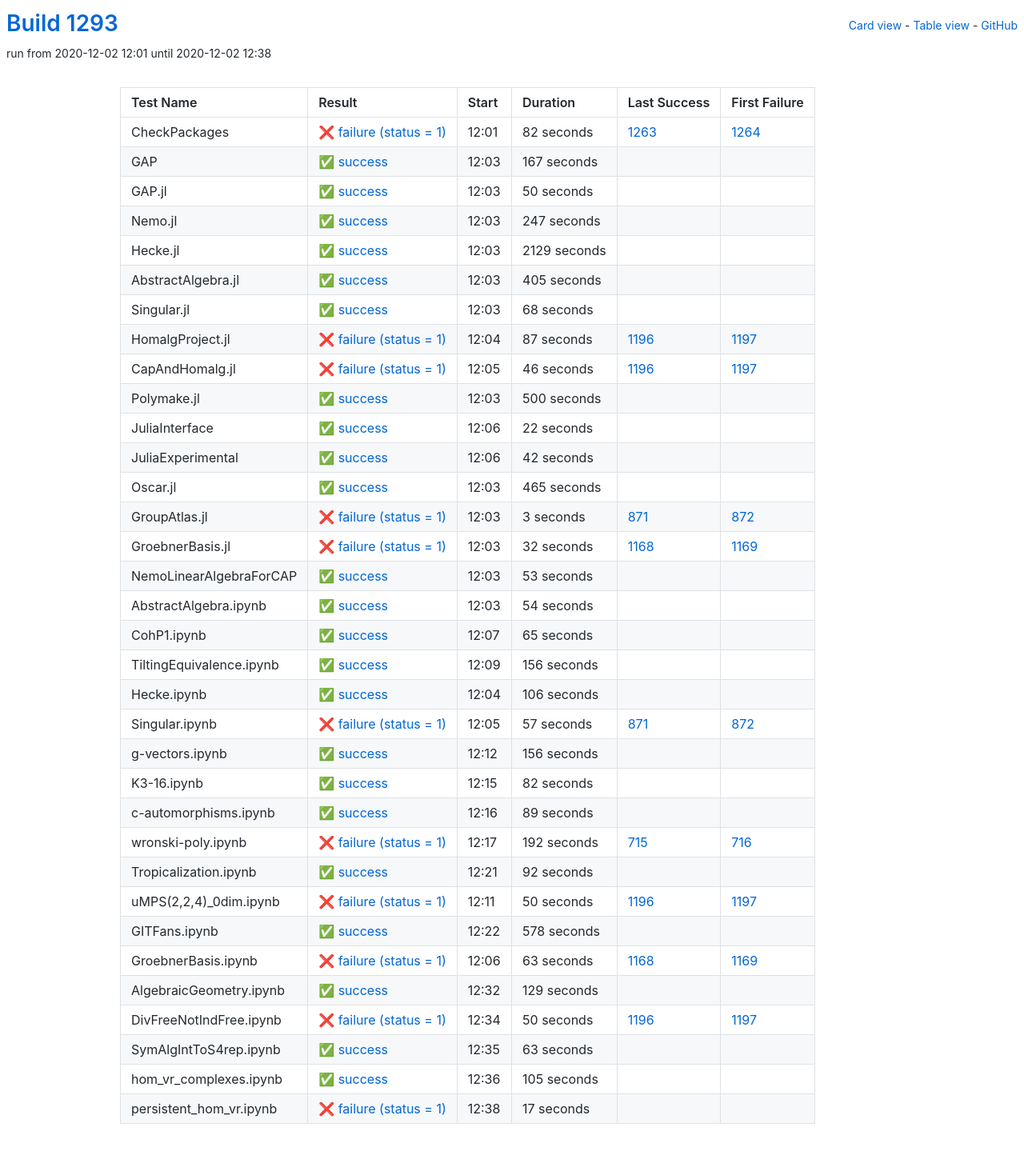
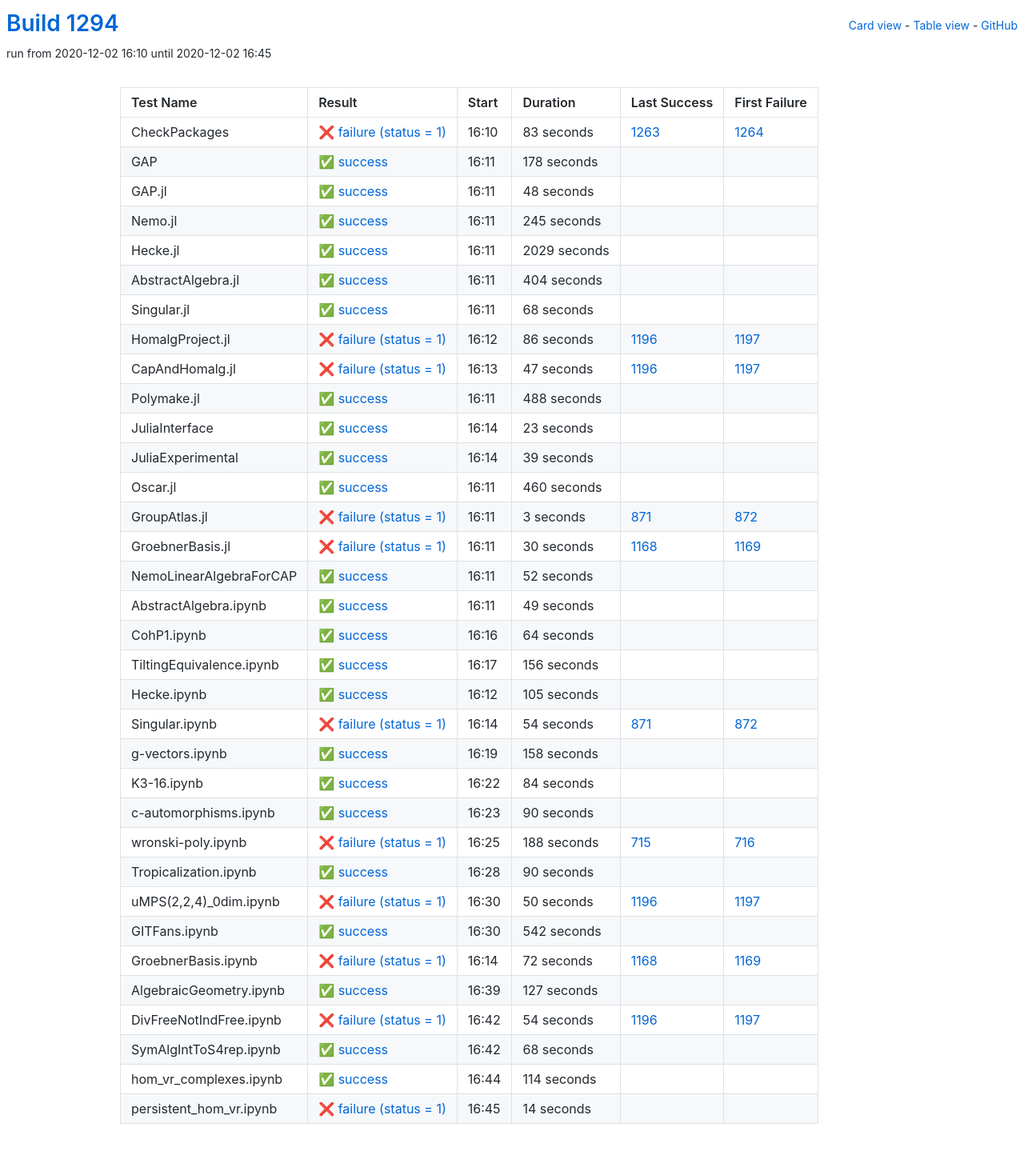
Before and after one commit to oscar-system/oscar-ci-status-stable, a Jekyll site: the page built from table.html, in a window 1280 px wide. Shown: the whole page at 80% size. Built offline with Jekyll 4.4.1, drawn with Linux system fonts in a browser that asks for light colours.

Commit message:
Build #1294

```diff
--- a/_data/ci.yml
+++ b/_data/ci.yml
@@ -1,6 +1,6 @@
 ---
-build: 1293
-build_url: https://oscarci.mathematik.uni-kl.de/job/oscar-stable/1293/
+build: 1294
+build_url: https://oscarci.mathematik.uni-kl.de/job/oscar-stable/1294/
 job: oscar-stable
 organization: oscar-system
 repo: oscar-ci-status-stable
@@ -8,80 +8,80 @@ repourl: https://github.com/oscar-system/oscar-ci-status-stable
 tests:
 - name: CheckPackages
   id: checkpackages
-  log: https://oscarci.mathematik.uni-kl.de/job/oscar-stable/1293/artifact/logs/build-1293/CheckPackages.log
-  start: 2020-12-02 12:01
+  log: https://oscarci.mathematik.uni-kl.de/job/oscar-stable/1294/artifact/logs/build-1294/CheckPackages.log
+  start: 2020-12-02 16:10
   success: false
   exitcode: 1
   status: failure
-  duration: 82
+  duration: 83
   last_success: 1263
   last_success_url: https://oscarci.mathematik.uni-kl.de/job/oscar-stable/1263/
   first_failure: 1264
   first_failure_url: https://oscarci.mathematik.uni-kl.de/job/oscar-stable/1264/
 - name: GAP
   id: gap
-  log: https://oscarci.mathematik.uni-kl.de/job/oscar-stable/1293/artifact/logs/build-1293/GAP.log
-  start: 2020-12-02 12:03
+  log: https://oscarci.mathematik.uni-kl.de/job/oscar-stable/1294/artifact/logs/build-1294/GAP.log
+  start: 2020-12-02 16:11
   success: true
   exitcode: 0
   status: success
-  duration: 167
+  duration: 178
   last_success: false
   last_success_url:
   first_failure: false
   first_failure_url:
 - name: GAP.jl
   id: gap-jl
-  log: https://oscarci.mathematik.uni-kl.de/job/oscar-stable/1293/artifact/logs/build-1293/GAP.jl.log
-  start: 2020-12-02 12:03
+  log: https://oscarci.mathematik.uni-kl.de/job/oscar-stable/1294/artifact/logs/build-1294/GAP.jl.log
+  start: 2020-12-02 16:11
   success: true
   exitcode: 0
   status: success
-  duration: 50
+  duration: 48
   last_success: false
   last_success_url:
   first_failure: false
   first_failure_url:
 - name: Nemo.jl
   id: nemo-jl
-  log: https://oscarci.mathematik.uni-kl.de/job/oscar-stable/1293/artifact/logs/build-1293/Nemo.jl.log
-  start: 2020-12-02 12:03
+  log: https://oscarci.mathematik.uni-kl.de/job/oscar-stable/1294/artifact/logs/build-1294/Nemo.jl.log
+  start: 2020-12-02 16:11
   success: true
   exitcode: 0
   status: success
-  duration: 247
+  duration: 245
   last_success: false
   last_success_url:
   first_failure: false
   first_failure_url:
 - name: Hecke.jl
   id: hecke-jl
-  log: https://oscarci.mathematik.uni-kl.de/job/oscar-stable/1293/artifact/logs/build-1293/Hecke.jl.log
-  start: 2020-12-02 12:03
+  log: https://oscarci.mathematik.uni-kl.de/job/oscar-stable/1294/artifact/logs/build-1294/Hecke.jl.log
+  start: 2020-12-02 16:11
   success: true
   exitcode: 0
   status: success
-  duration: 2129
+  duration: 2029
   last_success: false
   last_success_url:
   first_failure: false
   first_failure_url:
 - name: AbstractAlgebra.jl
   id: abstractalgebra-jl
-  log: https://oscarci.mathematik.uni-kl.de/job/oscar-stable/1293/artifact/logs/build-1293/AbstractAlgebra.jl.log
-  start: 2020-12-02 12:03
+  log: https://oscarci.mathematik.uni-kl.de/job/oscar-stable/1294/artifact/logs/build-1294/AbstractAlgebra.jl.log
+  start: 2020-12-02 16:11
   success: true
   exitcode: 0
   status: success
-  duration: 405
+  duration: 404
   last_success: false
   last_success_url:
   first_failure: false
   first_failure_url:
 - name: Singular.jl
   id: singular-jl
-  log: https://oscarci.mathematik.uni-kl.de/job/oscar-stable/1293/artifact/logs/build-1293/Singular.jl.log
-  start: 2020-12-02 12:03
+  log: https://oscarci.mathematik.uni-kl.de/job/oscar-stable/1294/artifact/logs/build-1294/Singular.jl.log
+  start: 2020-12-02 16:11
   success: true
   exitcode: 0
   status: success
@@ -92,80 +92,80 @@ tests:
   first_failure_url:
 - name: HomalgProject.jl
   id: homalgproject-jl
-  log: https://oscarci.mathematik.uni-kl.de/job/oscar-stable/1293/artifact/logs/build-1293/HomalgProject.jl.log
-  start: 2020-12-02 12:04
+  log: https://oscarci.mathematik.uni-kl.de/job/oscar-stable/1294/artifact/logs/build-1294/HomalgProject.jl.log
+  start: 2020-12-02 16:12
   success: false
   exitcode: 1
   status: failure
-  duration: 87
+  duration: 86
   last_success: 1196
   last_success_url: https://oscarci.mathematik.uni-kl.de/job/oscar-stable/1196/
   first_failure: 1197
   first_failure_url: https://oscarci.mathematik.uni-kl.de/job/oscar-stable/1197/
 - name: CapAndHomalg.jl
   id: capandhomalg-jl
-  log: https://oscarci.mathematik.uni-kl.de/job/oscar-stable/1293/artifact/logs/build-1293/CapAndHomalg.jl.log
-  start: 2020-12-02 12:05
+  log: https://oscarci.mathematik.uni-kl.de/job/oscar-stable/1294/artifact/logs/build-1294/CapAndHomalg.jl.log
+  start: 2020-12-02 16:13
   success: false
   exitcode: 1
   status: failure
-  duration: 46
+  duration: 47
   last_success: 1196
   last_success_url: https://oscarci.mathematik.uni-kl.de/job/oscar-stable/1196/
   first_failure: 1197
   first_failure_url: https://oscarci.mathematik.uni-kl.de/job/oscar-stable/1197/
 - name: Polymake.jl
   id: polymake-jl
-  log: https://oscarci.mathematik.uni-kl.de/job/oscar-stable/1293/artifact/logs/build-1293/Polymake.jl.log
-  start: 2020-12-02 12:03
+  log: https://oscarci.mathematik.uni-kl.de/job/oscar-stable/1294/artifact/logs/build-1294/Polymake.jl.log
+  start: 2020-12-02 16:11
   success: true
   exitcode: 0
   status: success
-  duration: 500
+  duration: 488
   last_success: false
   last_success_url:
   first_failure: false
   first_failure_url:
 - name: JuliaInterface
   id: juliainterface
-  log: https://oscarci.mathematik.uni-kl.de/job/oscar-stable/1293/artifact/logs/build-1293/JuliaInterface.log
-  start: 2020-12-02 12:06
+  log: https://oscarci.mathematik.uni-kl.de/job/oscar-stable/1294/artifact/logs/build-1294/JuliaInterface.log
+  start: 2020-12-02 16:14
   success: true
   exitcode: 0
   status: success
-  duration: 22
+  duration: 23
   last_success: false
   last_success_url:
   first_failure: false
   first_failure_url:
 - name: JuliaExperimental
   id: juliaexperimental
-  log: https://oscarci.mathematik.uni-kl.de/job/oscar-stable/1293/artifact/logs/build-1293/JuliaExperimental.log
-  start: 2020-12-02 12:06
+  log: https://oscarci.mathematik.uni-kl.de/job/oscar-stable/1294/artifact/logs/build-1294/JuliaExperimental.log
+  start: 2020-12-02 16:14
   success: true
   exitcode: 0
   status: success
-  duration: 42
+  duration: 39
   last_success: false
   last_success_url:
   first_failure: false
   first_failure_url:
 - name: Oscar.jl
   id: oscar-jl
-  log: https://oscarci.mathematik.uni-kl.de/job/oscar-stable/1293/artifact/logs/build-1293/Oscar.jl.log
-  start: 2020-12-02 12:03
+  log: https://oscarci.mathematik.uni-kl.de/job/oscar-stable/1294/artifact/logs/build-1294/Oscar.jl.log
+  start: 2020-12-02 16:11
   success: true
   exitcode: 0
   status: success
-  duration: 465
+  duration: 460
   last_success: false
   last_success_url:
   first_failure: false
   first_failure_url:
 - name: GroupAtlas.jl
   id: groupatlas-jl
-  log: https://oscarci.mathematik.uni-kl.de/job/oscar-stable/1293/artifact/logs/build-1293/GroupAtlas.jl.log
-  start: 2020-12-02 12:03
+  log: https://oscarci.mathematik.uni-kl.de/job/oscar-stable/1294/artifact/logs/build-1294/GroupAtlas.jl.log
+  start: 2020-12-02 16:11
   success: false
   exitcode: 1
   status: failure
@@ -176,56 +176,56 @@ tests:
   first_failure_url: https://oscarci.mathematik.uni-kl.de/job/oscar-stable/872/
 - name: GroebnerBasis.jl
   id: groebnerbasis-jl
-  log: https://oscarci.mathematik.uni-kl.de/job/oscar-stable/1293/artifact/logs/build-1293/GroebnerBasis.jl.log
-  start: 2020-12-02 12:03
+  log: https://oscarci.mathematik.uni-kl.de/job/oscar-stable/1294/artifact/logs/build-1294/GroebnerBasis.jl.log
+  start: 2020-12-02 16:11
   success: false
   exitcode: 1
   status: failure
-  duration: 32
+  duration: 30
   last_success: 1168
   last_success_url: https://oscarci.mathematik.uni-kl.de/job/oscar-stable/1168/
   first_failure: 1169
   first_failure_url: https://oscarci.mathematik.uni-kl.de/job/oscar-stable/1169/
 - name: NemoLinearAlgebraForCAP
   id: nemolinearalgebraforcap
-  log: https://oscarci.mathematik.uni-kl.de/job/oscar-stable/1293/artifact/logs/build-1293/NemoLinearAlgebraForCAP.log
-  start: 2020-12-02 12:03
+  log: https://oscarci.mathematik.uni-kl.de/job/oscar-stable/1294/artifact/logs/build-1294/NemoLinearAlgebraForCAP.log
+  start: 2020-12-02 16:11
   success: true
   exitcode: 0
   status: success
-  duration: 53
+  duration: 52
   last_success: false
   last_success_url:
   first_failure: false
   first_failure_url:
 - name: AbstractAlgebra.ipynb
   id: abstractalgebra-ipynb
-  log: https://oscarci.mathematik.uni-kl.de/job/oscar-stable/1293/artifact/logs/build-1293/AbstractAlgebra.ipynb.log
-  start: 2020-12-02 12:03
+  log: https://oscarci.mathematik.uni-kl.de/job/oscar-stable/1294/artifact/logs/build-1294/AbstractAlgebra.ipynb.log
+  start: 2020-12-02 16:11
   success: true
   exitcode: 0
   status: success
-  duration: 54
+  duration: 49
   last_success: false
   last_success_url:
   first_failure: false
   first_failure_url:
 - name: CohP1.ipynb
   id: cohp1-ipynb
-  log: https://oscarci.mathematik.uni-kl.de/job/oscar-stable/1293/artifact/logs/build-1293/CohP1.ipynb.log
-  start: 2020-12-02 12:07
+  log: https://oscarci.mathematik.uni-kl.de/job/oscar-stable/1294/artifact/logs/build-1294/CohP1.ipynb.log
+  start: 2020-12-02 16:16
   success: true
   exitcode: 0
   status: success
-  duration: 65
+  duration: 64
   last_success: false
   last_success_url:
   first_failure: false
   first_failure_url:
 - name: TiltingEquivalence.ipynb
   id: tiltingequivalence-ipynb
-  log: https://oscarci.mathematik.uni-kl.de/job/oscar-stable/1293/artifact/logs/build-1293/TiltingEquivalence.ipynb.log
-  start: 2020-12-02 12:09
+  log: https://oscarci.mathematik.uni-kl.de/job/oscar-stable/1294/artifact/logs/build-1294/TiltingEquivalence.ipynb.log
+  start: 2020-12-02 16:17
   success: true
   exitcode: 0
   status: success
@@ -236,92 +236,92 @@ tests:
   first_failure_url:
 - name: Hecke.ipynb
   id: hecke-ipynb
-  log: https://oscarci.mathematik.uni-kl.de/job/oscar-stable/1293/artifact/logs/build-1293/Hecke.ipynb.log
-  start: 2020-12-02 12:04
+  log: https://oscarci.mathematik.uni-kl.de/job/oscar-stable/1294/artifact/logs/build-1294/Hecke.ipynb.log
+  start: 2020-12-02 16:12
   success: true
   exitcode: 0
   status: success
-  duration: 106
+  duration: 105
   last_success: false
   last_success_url:
   first_failure: false
   first_failure_url:
 - name: Singular.ipynb
   id: singular-ipynb
-  log: https://oscarci.mathematik.uni-kl.de/job/oscar-stable/1293/artifact/logs/build-1293/Singular.ipynb.log
-  start: 2020-12-02 12:05
+  log: https://oscarci.mathematik.uni-kl.de/job/oscar-stable/1294/artifact/logs/build-1294/Singular.ipynb.log
+  start: 2020-12-02 16:14
   success: false
   exitcode: 1
   status: failure
-  duration: 57
+  duration: 54
   last_success: 871
   last_success_url: https://oscarci.mathematik.uni-kl.de/job/oscar-stable/871/
   first_failure: 872
   first_failure_url: https://oscarci.mathematik.uni-kl.de/job/oscar-stable/872/
 - name: g-vectors.ipynb
   id: g-vectors-ipynb
-  log: https://oscarci.mathematik.uni-kl.de/job/oscar-stable/1293/artifact/logs/build-1293/g-vectors.ipynb.log
-  start: 2020-12-02 12:12
+  log: https://oscarci.mathematik.uni-kl.de/job/oscar-stable/1294/artifact/logs/build-1294/g-vectors.ipynb.log
+  start: 2020-12-02 16:19
   success: true
   exitcode: 0
   status: success
-  duration: 156
+  duration: 158
   last_success: false
   last_success_url:
   first_failure: false
   first_failure_url:
 - name: K3-16.ipynb
   id: k3-16-ipynb
-  log: https://oscarci.mathematik.uni-kl.de/job/oscar-stable/1293/artifact/logs/build-1293/K3-16.ipynb.log
-  start: 2020-12-02 12:15
+  log: https://oscarci.mathematik.uni-kl.de/job/oscar-stable/1294/artifact/logs/build-1294/K3-16.ipynb.log
+  start: 2020-12-02 16:22
   success: true
   exitcode: 0
   status: success
-  duration: 82
+  duration: 84
   last_success: false
   last_success_url:
   first_failure: false
   first_failure_url:
 - name: c-automorphisms.ipynb
   id: c-automorphisms-ipynb
-  log: https://oscarci.mathematik.uni-kl.de/job/oscar-stable/1293/artifact/logs/build-1293/c-automorphisms.ipynb.log
-  start: 2020-12-02 12:16
+  log: https://oscarci.mathematik.uni-kl.de/job/oscar-stable/1294/artifact/logs/build-1294/c-automorphisms.ipynb.log
+  start: 2020-12-02 16:23
   success: true
   exitcode: 0
   status: success
-  duration: 89
+  duration: 90
   last_success: false
   last_success_url:
   first_failure: false
   first_failure_url:
 - name: wronski-poly.ipynb
   id: wronski-poly-ipynb
-  log: https://oscarci.mathematik.uni-kl.de/job/oscar-stable/1293/artifact/logs/build-1293/wronski-poly.ipynb.log
-  start: 2020-12-02 12:17
+  log: https://oscarci.mathematik.uni-kl.de/job/oscar-stable/1294/artifact/logs/build-1294/wronski-poly.ipynb.log
+  start: 2020-12-02 16:25
   success: false
   exitcode: 1
   status: failure
-  duration: 192
+  duration: 188
   last_success: 715
   last_success_url: https://oscarci.mathematik.uni-kl.de/job/oscar-stable/715/
   first_failure: 716
   first_failure_url: https://oscarci.mathematik.uni-kl.de/job/oscar-stable/716/
 - name: Tropicalization.ipynb
   id: tropicalization-ipynb
-  log: https://oscarci.mathematik.uni-kl.de/job/oscar-stable/1293/artifact/logs/build-1293/Tropicalization.ipynb.log
-  start: 2020-12-02 12:21
+  log: https://oscarci.mathematik.uni-kl.de/job/oscar-stable/1294/artifact/logs/build-1294/Tropicalization.ipynb.log
+  start: 2020-12-02 16:28
   success: true
   exitcode: 0
   status: success
-  duration: 92
+  duration: 90
   last_success: false
   last_success_url:
   first_failure: false
   first_failure_url:
 - name: uMPS(2,2,4)_0dim.ipynb
   id: umps-2-2-4-0dim-ipynb
-  log: https://oscarci.mathematik.uni-kl.de/job/oscar-stable/1293/artifact/logs/build-1293/uMPS-2-2-4-_0dim.ipynb.log
-  start: 2020-12-02 12:11
+  log: https://oscarci.mathematik.uni-kl.de/job/oscar-stable/1294/artifact/logs/build-1294/uMPS-2-2-4-_0dim.ipynb.log
+  start: 2020-12-02 16:30
   success: false
   exitcode: 1
   status: failure
@@ -332,84 +332,84 @@ tests:
   first_failure_url: https://oscarci.mathematik.uni-kl.de/job/oscar-stable/1197/
 - name: GITFans.ipynb
   id: gitfans-ipynb
-  log: https://oscarci.mathematik.uni-kl.de/job/oscar-stable/1293/artifact/logs/build-1293/GITFans.ipynb.log
-  start: 2020-12-02 12:22
+  log: https://oscarci.mathematik.uni-kl.de/job/oscar-stable/1294/artifact/logs/build-1294/GITFans.ipynb.log
+  start: 2020-12-02 16:30
   success: true
   exitcode: 0
   status: success
-  duration: 578
+  duration: 542
   last_success: false
   last_success_url:
   first_failure: false
   first_failure_url:
 - name: GroebnerBasis.ipynb
   id: groebnerbasis-ipynb
-  log: https://oscarci.mathematik.uni-kl.de/job/oscar-stable/1293/artifact/logs/build-1293/GroebnerBasis.ipynb.log
-  start: 2020-12-02 12:06
+  log: https://oscarci.mathematik.uni-kl.de/job/oscar-stable/1294/artifact/logs/build-1294/GroebnerBasis.ipynb.log
+  start: 2020-12-02 16:14
   success: false
   exitcode: 1
   status: failure
-  duration: 63
+  duration: 72
   last_success: 1168
   last_success_url: https://oscarci.mathematik.uni-kl.de/job/oscar-stable/1168/
   first_failure: 1169
   first_failure_url: https://oscarci.mathematik.uni-kl.de/job/oscar-stable/1169/
 - name: AlgebraicGeometry.ipynb
   id: algebraicgeometry-ipynb
-  log: https://oscarci.mathematik.uni-kl.de/job/oscar-stable/1293/artifact/logs/build-1293/AlgebraicGeometry.ipynb.log
-  start: 2020-12-02 12:32
+  log: https://oscarci.mathematik.uni-kl.de/job/oscar-stable/1294/artifact/logs/build-1294/AlgebraicGeometry.ipynb.log
+  start: 2020-12-02 16:39
   success: true
   exitcode: 0
   status: success
-  duration: 129
+  duration: 127
   last_success: false
   last_success_url:
   first_failure: false
   first_failure_url:
 - name: DivFreeNotIndFree.ipynb
   id: divfreenotindfree-ipynb
-  log: https://oscarci.mathematik.uni-kl.de/job/oscar-stable/1293/artifact/logs/build-1293/DivFreeNotIndFree.ipynb.log
-  start: 2020-12-02 12:34
+  log: https://oscarci.mathematik.uni-kl.de/job/oscar-stable/1294/artifact/logs/build-1294/DivFreeNotIndFree.ipynb.log
+  start: 2020-12-02 16:42
   success: false
   exitcode: 1
   status: failure
-  duration: 50
+  duration: 54
   last_success: 1196
   last_success_url: https://oscarci.mathematik.uni-kl.de/job/oscar-stable/1196/
   first_failure: 1197
   first_failure_url: https://oscarci.mathematik.uni-kl.de/job/oscar-stable/1197/
 - name: SymAlgIntToS4rep.ipynb
   id: symalginttos4rep-ipynb
-  log: https://oscarci.mathematik.uni-kl.de/job/oscar-stable/1293/artifact/logs/build-1293/SymAlgIntToS4rep.ipynb.log
-  start: 2020-12-02 12:35
+  log: https://oscarci.mathematik.uni-kl.de/job/oscar-stable/1294/artifact/logs/build-1294/SymAlgIntToS4rep.ipynb.log
+  start: 2020-12-02 16:42
   success: true
   exitcode: 0
   status: success
-  duration: 63
+  duration: 68
   last_success: false
   last_success_url:
   first_failure: false
   first_failure_url:
 - name: hom_vr_complexes.ipynb
   id: hom-vr-complexes-ipynb
-  log: https://oscarci.mathematik.uni-kl.de/job/oscar-stable/1293/artifact/logs/build-1293/hom_vr_complexes.ipynb.log
-  start: 2020-12-02 12:36
+  log: https://oscarci.mathematik.uni-kl.de/job/oscar-stable/1294/artifact/logs/build-1294/hom_vr_complexes.ipynb.log
+  start: 2020-12-02 16:44
   success: true
   exitcode: 0
   status: success
-  duration: 105
+  duration: 114
   last_success: false
   last_success_url:
   first_failure: false
   first_failure_url:
 - name: persistent_hom_vr.ipynb
   id: persistent-hom-vr-ipynb
-  log: https://oscarci.mathematik.uni-kl.de/job/oscar-stable/1293/artifact/logs/build-1293/persistent_hom_vr.ipynb.log
-  start: 2020-12-02 12:38
+  log: https://oscarci.mathematik.uni-kl.de/job/oscar-stable/1294/artifact/logs/build-1294/persistent_hom_vr.ipynb.log
+  start: 2020-12-02 16:45
   success: false
   exitcode: 1
   status: failure
-  duration: 17
+  duration: 14
   last_success: false
   last_success_url:
   first_failure: false
```
Also changed, not shown: README.md.
